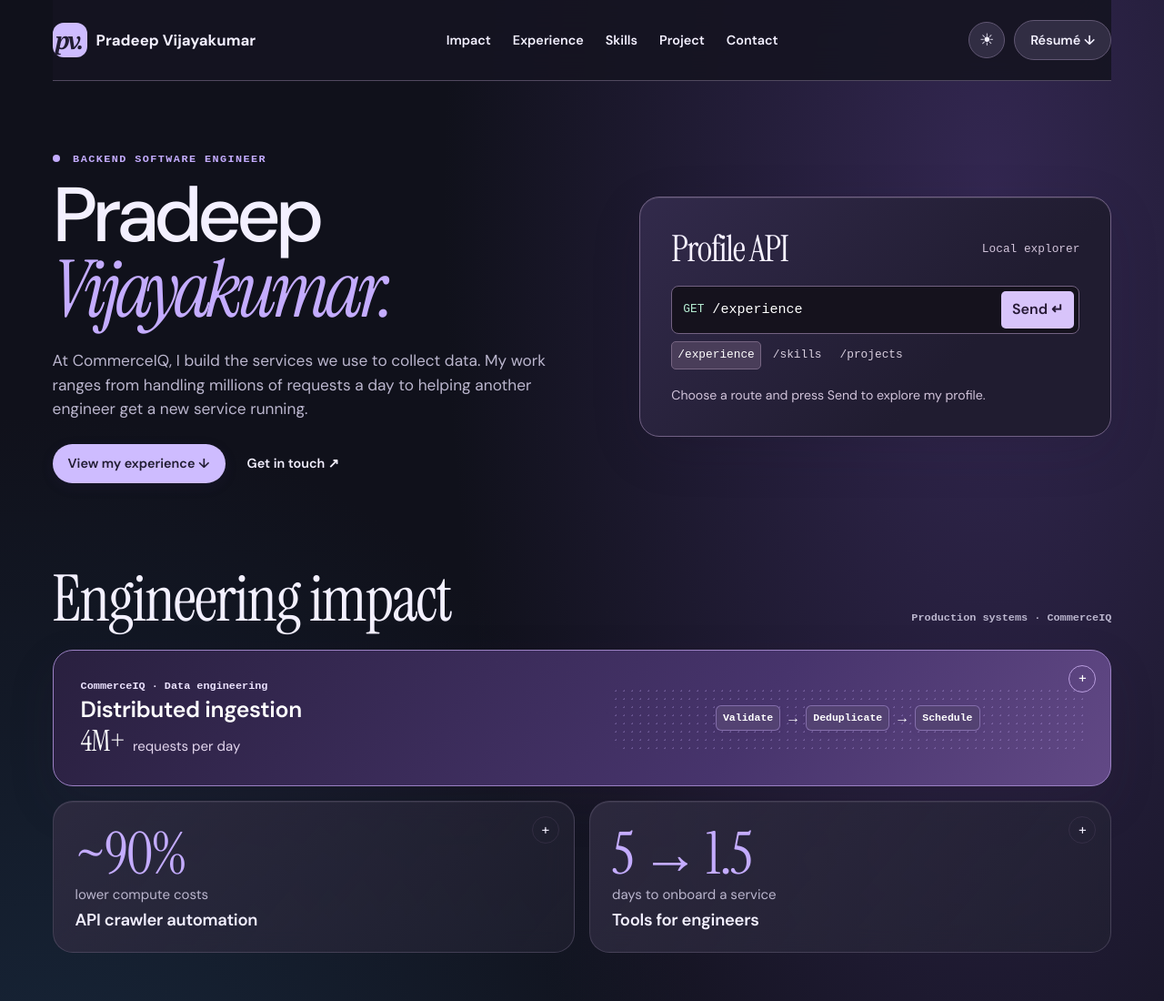
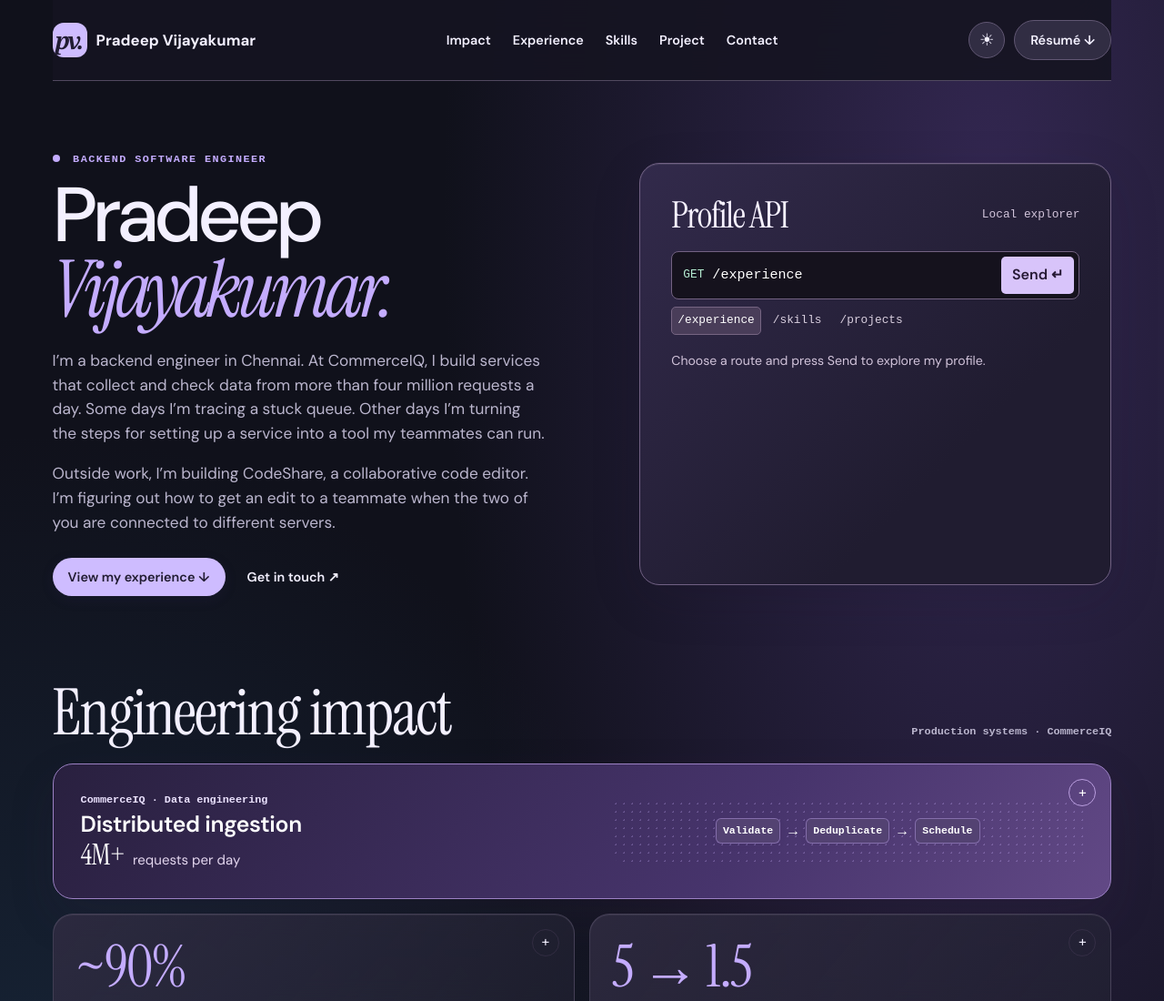
Before and after one commit to PradeepVPK/PradeepVPK, a plain HTML site: page index.html in a window 1280 px wide. Shown: the top 1100 px of the page at 91% size. Drawn offline with Linux system fonts and the light colour scheme.

Commit message:
Expand the introduction and keep profile responses in a fixed-height explorer

```diff
--- a/index.html
+++ b/index.html
@@ -17,7 +17,8 @@
 <p class="eyebrow"><i></i> Backend software engineer</p>
 <h1>Pradeep<br><em>Vijayakumar.</em>
 </h1>
-<p class="lead">At CommerceIQ, I build the services we use to collect data. My work ranges from handling millions of requests a day to helping another engineer get a new service running.</p>
+<p class="lead">I’m a backend engineer in Chennai. At CommerceIQ, I build services that collect and check data from more than four million requests a day. Some days I’m tracing a stuck queue. Other days I’m turning the steps for setting up a service into a tool my teammates can run.</p>
+<p class="lead">Outside work, I’m building CodeShare, a collaborative code editor. I’m figuring out how to get an edit to a teammate when the two of you are connected to different servers.</p>
 <div class="actions">
 <a class="button" href="#career">View my experience ↓</a><a href="mailto:pradeepkumar15v06@gmail.com">Get in touch ↗</a>
 </div>
--- a/style.css
+++ b/style.css
@@ -145,6 +145,12 @@ h2 { font-size:clamp(2.8rem,5.5vw,4.8rem) }
   background:linear-gradient(135deg,#322a4b,#201c30 68%);color:#f6f1ff;
   border:1px solid #716184;box-shadow:inset 0 1px 0 #ffffff19,0 16px 55px #20152d22;
 }
+#profile-api:not([hidden]) {
+  display:grid;
+  block-size:29rem;
+  grid-template-columns:minmax(0,1fr);
+  grid-template-rows:auto auto auto minmax(0,1fr) auto;
+}
 .api-top,.response-meta,#api-form,.routes {display:flex;align-items:center}
 .api-top,.response-meta {justify-content:space-between;gap:10px}
 .api-top h2 {font-size:2.5rem;letter-spacing:-.035em}
@@ -158,6 +164,9 @@ h2 { font-size:clamp(2.8rem,5.5vw,4.8rem) }
 .routes button {color:#d9cfdf;background:transparent;border:1px solid transparent;border-radius:5px;padding:5px 6px}
 .routes button:hover,.routes button[aria-pressed=true] {color:#fff;border-color:#766582;background:#493d59}
 .api-response {margin:18px 0;border-block:1px solid #69607166;padding:12px 0}
+.api-response:not([hidden]) {
+  display:grid; grid-template-rows:auto minmax(0,1fr); min-height:0;
+}
 .response-meta {color:#c7bed1;font-size:.72rem}
 #payload {color:#eee0ff;white-space:pre-wrap;overflow-wrap:anywhere;line-height:1.65;margin:10px 0 0;font-size:.84rem}
 #api-more {color:#ddc9ff;font-size:.9rem;text-decoration:underline;text-underline-offset:4px}
@@ -178,7 +187,7 @@ h2 { font-size:clamp(2.8rem,5.5vw,4.8rem) }
 @media(prefers-reduced-motion:reduce),(hover:none){.pointer-glow{display:none}}
 #api-hint { margin:18px 0 0; color:#d2c4db; font-size:.88rem }
 #payload {
-  max-height:18rem; overflow:auto; padding:12px 14px; border-radius:8px;
+  min-height:0; overflow:auto; scrollbar-gutter:stable; padding:12px 14px; border-radius:8px;
   background:#181520; color:#c4b8d0; font:400 .84rem/1.7 ui-monospace,monospace;
 }
 .json-key { color:#d8baff }
```
